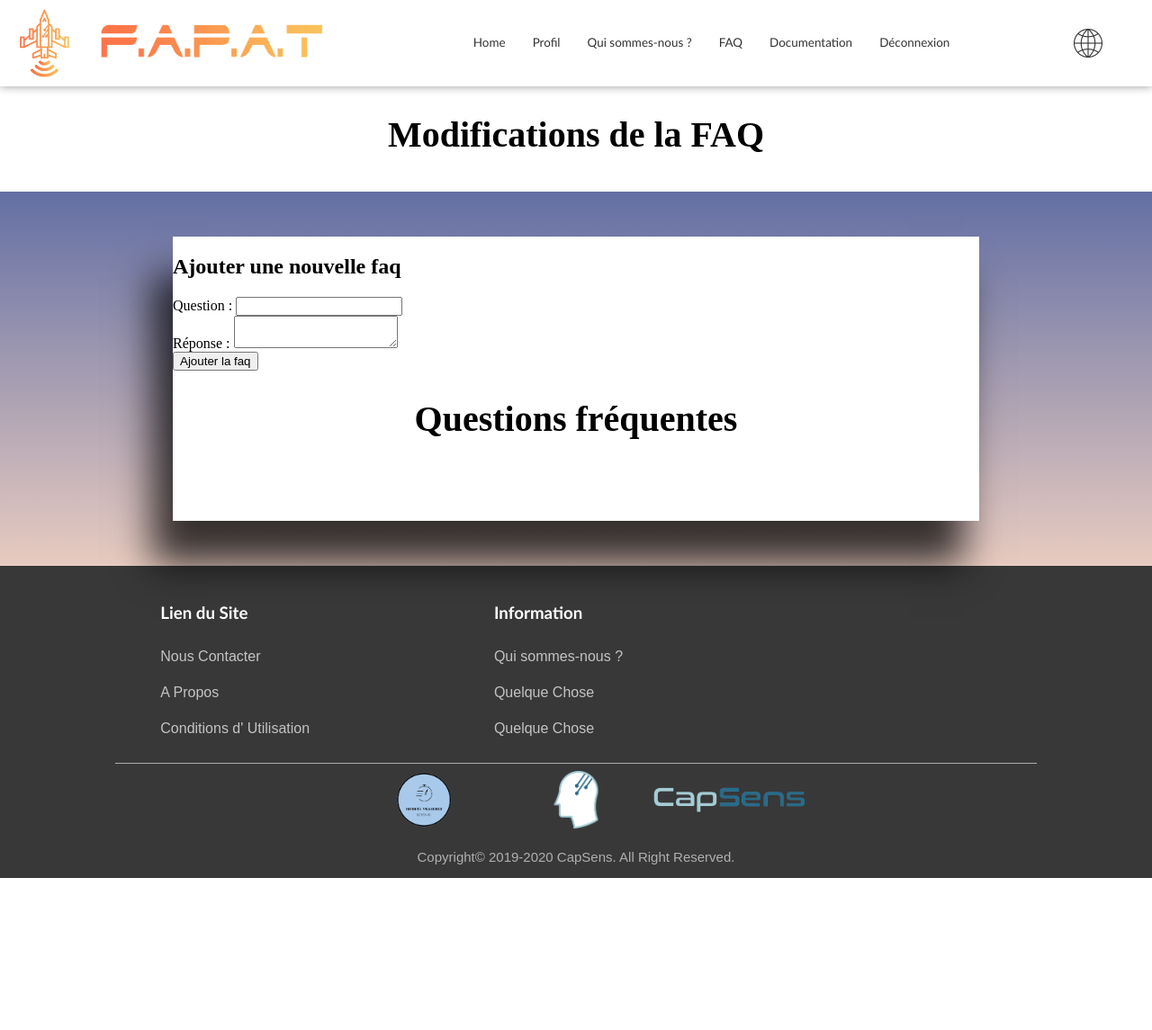
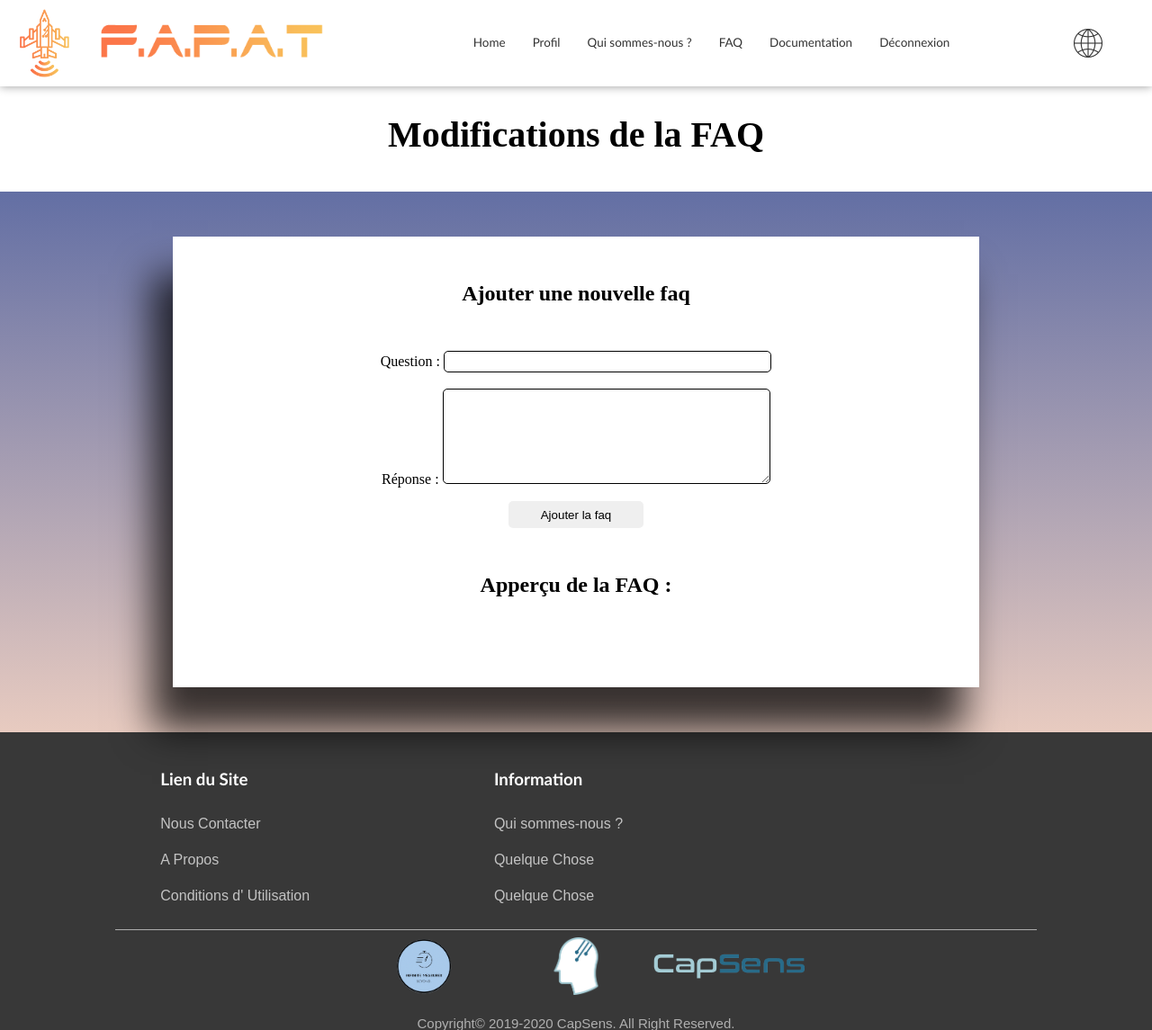
Before and after one commit to oscarmcauliffe/Fapat, a PHP site: page /index.php?action=faqAdmin in a window 1280 px wide. Shown: the top 1145 px of the page at 90% size. Before the commit the page ends 976 px from the top, so only its background shows below. Run offline with PHP 8.4, Linux system fonts and the light colour scheme; the visitor is signed in with stand-in values (Sample User, id 1); data that the repository does not hold is empty.

Commit message:
supp les faq

```diff
--- a/controller/controller.php
+++ b/controller/controller.php
@@ -22,9 +22,6 @@ function ajoutCandidat(){
     require('vue/ajoutCandidat.php');
 }
 
-//function faqAdmin(){
-//  require('vue/faqAdmin.php');
-//}
 
 function nousContacter(){
     require('vue/nousContacter.php');
--- a/index.php
+++ b/index.php
@@ -68,6 +68,10 @@ if (isset($_GET['action'])){
             addFaq(htmlentities($_POST['question']),htmlentities($_POST['reponse']));
             break;
 
+        case 'suppFaq' :
+            suppFaq();
+            break;
+
         //case 'faqAdmin' :
           //  accessIfAdmin();
         //    faqAdmin();
--- a/model/model.php
+++ b/model/model.php
@@ -86,17 +86,13 @@ function addUser($nom,$prenom,$email,$date){
 }
 
 function showFAQ(){
-    $db = new PDO("mysql:host=localhost;dbname=fapat;charset=utf8", "root", "");
+$objPdo = new PDO('mysql:host=localhost;dbname=fapat;charset=utf8','root','');
 
-    $rep = $db->query("SELECT * FROM faq");
+$pdoStat=$objPdo->prepare('SELECT * FROM faq');
 
-    while($row = $rep->fetch()) :
-            //$id = $row['id'];
-            $question = $row['question'];
-            echo $question;
-            $reponse = $row['reponse'];
-            echo $reponse;
-    endwhile;
+$executeIsOk=$pdoStat->execute();
+
+$faqs=$pdoStat->fetchAll();
 
 }
 
@@ -120,6 +116,19 @@ if($insertIsOk){
 header('Location: index.php?action=faqAdmin');
 }
 
+function suppFaq(){
+    $objPdo = new PDO('mysql:host=localhost;dbname=fapat;charset=utf8','root','');
+
+    $pdoStat=$objPdo->prepare('DELETE FROM faq WHERE id=:num LIMIT 1');
+
+    $pdoStat->bindValue(':num', $_GET['id'], PDO::PARAM_INT);
+
+
+    $executeIsOk = $pdoStat-> execute();
+
+    header('Location: index.php?action=faqAdmin');
+}
+
 
 
 ?>
--- /dev/null
+++ b/modifier.php
@@ -0,0 +1,4 @@
+<?php
+
+
+?>
--- a/public/css/styleFaq.css
+++ b/public/css/styleFaq.css
@@ -67,3 +67,42 @@ h1 {
     padding: 15px;
 
 }
+
+
+/* partie css de la FAQ de l'admin :*/
+
+.modifFaq {
+    text-align: center;
+}
+
+input[type="text"] {
+    width: 40%;
+    height: 20px;
+    border-radius: 5px;
+    border: 1px solid black;
+}
+
+textarea {
+    width: 40%;
+    height: 100px;
+    border-radius: 5px;
+    border: 1px solid black;
+}
+
+input[type="submit"] {
+    height: 30px;
+    width: 150px;
+    border: none;
+    border-radius: 5px;
+    margin-top: 15px;
+}
+
+h2 {
+    text-align: center;
+    margin-bottom: 50px;
+    margin-top: 50px;
+}
+
+.modif {
+    text-align: center;
+}
--- a/vue/faqAdmin.php
+++ b/vue/faqAdmin.php
@@ -40,8 +40,11 @@ $faqs=$pdoStat->fetchAll();
                     <h2>Ajouter une nouvelle faq</h2>
 
                     <form action="index.php?action=addFaq" method="post">
-                    Question : <input type="text" name="question"> <br/>
-                    Réponse : <textarea name="reponse"></textarea> <br/>
+                        <label for="question">Question :</label>
+                        <input type="text" name="question"> <br> <br>
+
+                        <label for="reponse">Réponse :</label>
+                        <textarea name="reponse"></textarea> <br/>
 
                     <input type="submit" name="nouvelle_faq" value="Ajouter la faq">
 
@@ -50,16 +53,27 @@ $faqs=$pdoStat->fetchAll();
                 </div>
 
 
-                <h1>Questions fréquentes</h1>
+                <h2>Apperçu de la FAQ :</h2>
                 <?php foreach ($faqs as $faq):  ?>
                 <div class="section">
                    <h3><?= $faq['question'] ?></h3>
                      <div class="reponse">
                          <div class="reponse-inner">
                              <p><?= $faq['reponse'] ?> </p>
+
                          </div>
-                    </div>
+                    </div> <!--faq=<?//= $faq['id']?>-->
                 </div>
+
+
+                <div class="modif">
+                    <a href="index.php?action=suppFaq&id=<?= $faq['id']?>" onclick=" return confirm('Etes vous sur de vouloir supprimer cette FAQ ?');">Supprimer le FAQ</a>
+
+
+                    <a href="modifier.php?id=<?= $faq['id']?>" >Modifier la FAQ</a>
+
+                </div> <br>
+
                 <?php endforeach ?>
 
 
```
Also changed, not shown: supprimer.php (added, +16 -0 lines).
